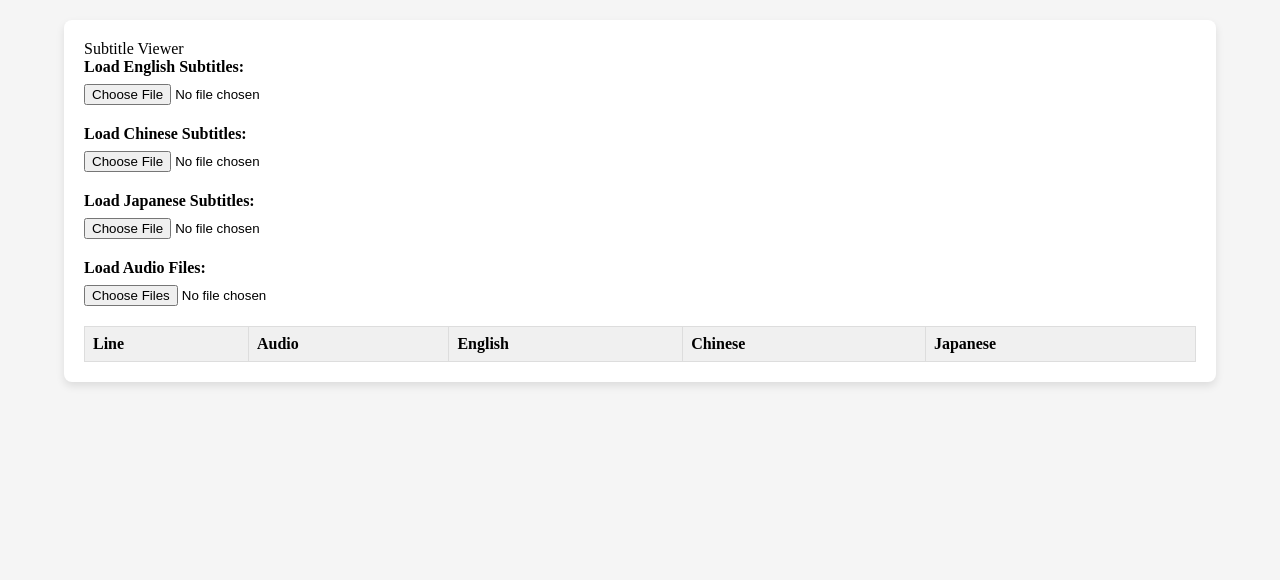
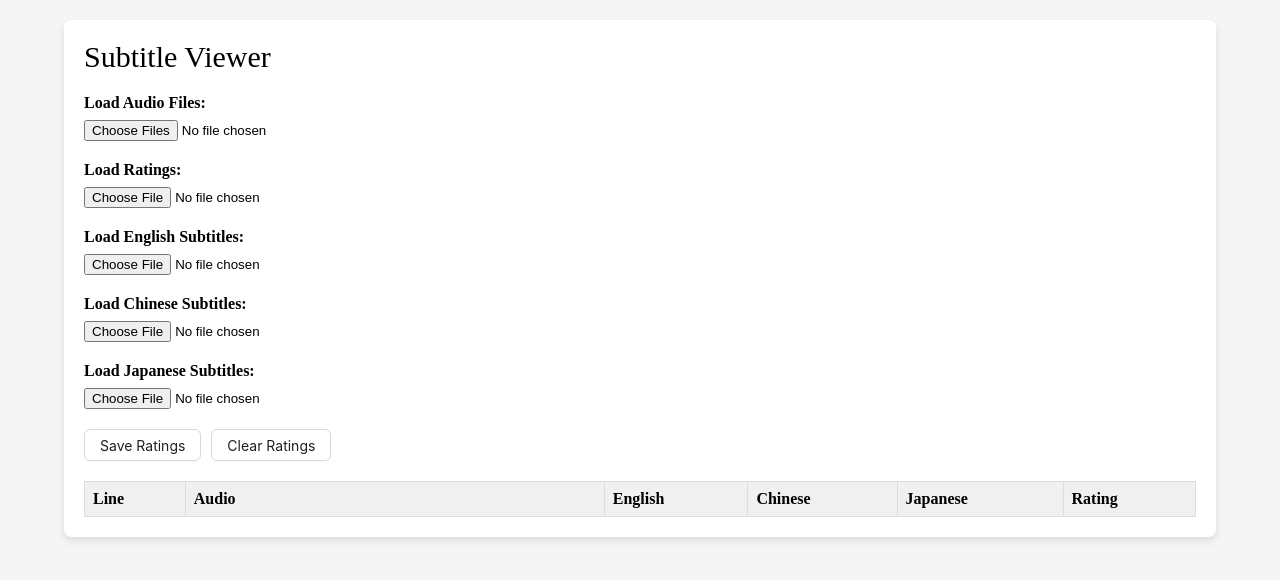
Before and after one commit to DAIMENGEN/subtitle-evaluation-system, a React (Vite) app: page / in a window 1280 px wide. Shown: the top 580 px of the page. Built offline with nearby package versions, Linux system fonts and the light colour scheme.

Commit message:
feat(audio-subtitle-viewer): 添加音频评分功能
- 新增评分按钮和清除评分按钮
- 增加评分输入框，可为每行音频评分
- 实现评分保存和加载功能
- 优化界面布局，调整表格列宽

```diff
--- a/src/components/audio-subtitle-viewer/audio-subtitle-viewer.scss
+++ b/src/components/audio-subtitle-viewer/audio-subtitle-viewer.scss
@@ -8,6 +8,11 @@
   margin-left: auto;
   margin-right: auto;
   margin-top: 20px;
+}
+
+.app h1 {
+  font-size: 30px;
+  margin-bottom: 20px;
 }
 
 .file-inputs label {
@@ -44,3 +49,7 @@ audio {
   width: 100%;
   max-width: 300px;
 }
+
+.operate-buttons {
+  margin-bottom: 20px;
+}
--- a/src/components/audio-subtitle-viewer/audio-subtitle-viewer.tsx
+++ b/src/components/audio-subtitle-viewer/audio-subtitle-viewer.tsx
@@ -1,11 +1,13 @@
 import "./audio-subtitle-viewer.scss";
-import React, {useState} from "react";
+import React, {useCallback, useState} from "react";
+import {Button} from "antd";
 
 export const AudioSubtitleViewer = () => {
     const [englishSubtitles, setEnglishSubtitles] = useState<string[]>([]);
     const [chineseSubtitles, setChineseSubtitles] = useState<string[]>([]);
     const [japaneseSubtitles, setJapaneseSubtitles] = useState<string[]>([]);
     const [audioFiles, setAudioFiles] = useState<File[]>([]);
+    const [ratings, setRatings] = useState<number[]>([]);
 
     const handleFileLoad = (event: React.ChangeEvent<HTMLInputElement>, setter: React.Dispatch<React.SetStateAction<string[]>>) => {
         const file = event.target.files?.[0];
@@ -24,13 +26,67 @@ export const AudioSubtitleViewer = () => {
         if (files) {
             const sortedFiles = Array.from(files).sort((a, b) => a.name.localeCompare(b.name)); // Sort by file name (date order assumed)
             setAudioFiles(sortedFiles);
+            setRatings(new Array(sortedFiles.length).fill(0)); // Initialize ratings
         }
     };
+
+    const handleRatingChange = (index: number, value: number) => {
+        const newRatings = [...ratings];
+        newRatings[index] = value;
+        setRatings(newRatings);
+    };
+
+    const handleSaveRatings = () => {
+        const content = ratings
+            .map(rating => `${rating}`) // Save with line number
+            .join("\n");
+        const blob = new Blob([content], {type: "text/plain"});
+        const link = document.createElement("a");
+        link.href = URL.createObjectURL(blob);
+        link.download = "ratings.txt";
+        link.click();
+    };
+
+    const handleLoadRatings = (event: React.ChangeEvent<HTMLInputElement>) => {
+        const file = event.target.files?.[0];
+        if (file) {
+            const reader = new FileReader();
+            reader.onload = () => {
+                const content = reader.result as string;
+                const loadedRatings = content.split("\n");
+                // Ensure all lines are updated, including undefined parts
+                const updatedRatings = new Array(
+                    Math.max(englishSubtitles.length, chineseSubtitles.length, japaneseSubtitles.length, loadedRatings.length)
+                ).fill(0);
+
+                for (let i = 0; i < loadedRatings.length; i++) {
+                    updatedRatings[i] = loadedRatings[i] || 0;
+                }
+                console.log("Loaded ratings:", updatedRatings)
+                setRatings(updatedRatings);
+            };
+            reader.readAsText(file);
+        }
+    };
+
+    const handleClearRatings = useCallback(() => {
+        const fileInput = document.getElementById('loadRatings') as HTMLInputElement;
+        setRatings(ratings => ratings.map(() => 0));
+        fileInput.value = "";
+    }, []);
 
     return (
         <div className="app">
             <h1>Subtitle Viewer</h1>
             <div className="file-inputs">
+                <div>
+                    <label htmlFor="audio">Load Audio Files:</label>
+                    <input type="file" id="audio" accept="audio/wav" multiple onChange={handleAudioFolderLoad}/>
+                </div>
+                <div>
+                    <label htmlFor="loadRatings">Load Ratings:</label>
+                    <input type="file" id="loadRatings" accept=".txt" onChange={handleLoadRatings}/>
+                </div>
                 <div>
                     <label htmlFor="english">Load English Subtitles:</label>
                     <input type="file" id="english" accept=".txt"
@@ -46,29 +102,30 @@ export const AudioSubtitleViewer = () => {
                     <input type="file" id="japanese" accept=".txt"
                            onChange={(e) => handleFileLoad(e, setJapaneseSubtitles)}/>
                 </div>
-                <div>
-                    <label htmlFor="audio">Load Audio Files:</label>
-                    <input type="file" id="audio" accept="audio/wav" multiple onChange={handleAudioFolderLoad}/>
-                </div>
+            </div>
+            <div className="operate-buttons">
+                <Button onClick={handleSaveRatings} style={{marginRight: "10px"}}>Save Ratings</Button>
+                <Button onClick={handleClearRatings} style={{marginRight: "10px"}}>Clear Ratings</Button>
             </div>
             <div className="subtitle-table">
                 <table>
                     <thead>
                     <tr>
                         <th>Line</th>
-                        <th>Audio</th>
+                        <th style={{minWidth: 200}}>Audio</th>
                         <th>English</th>
                         <th>Chinese</th>
                         <th>Japanese</th>
+                        <th>Rating</th>
                     </tr>
                     </thead>
                     <tbody>
                     {Array.from({
-                        length: Math.max(englishSubtitles.length, chineseSubtitles.length, japaneseSubtitles.length, audioFiles.length),
+                        length: Math.max(audioFiles.length, englishSubtitles.length, chineseSubtitles.length, japaneseSubtitles.length, ratings.length),
                     }).map((_, index) => (
                         <tr key={index}>
                             <td>{index + 1}</td>
-                            <td style={{minWidth: 300}}>
+                            <td>
                                 {audioFiles[index] ? (
                                     <audio controls>
                                         <source src={URL.createObjectURL(audioFiles[index])} type="audio/wav"/>
@@ -81,6 +138,15 @@ export const AudioSubtitleViewer = () => {
                             <td>{englishSubtitles[index] || "-"}</td>
                             <td>{chineseSubtitles[index] || "-"}</td>
                             <td>{japaneseSubtitles[index] || "-"}</td>
+                            <td>
+                                <input
+                                    type="number"
+                                    value={ratings[index] || 0}
+                                    min={0}
+                                    max={5}
+                                    onChange={(e) => handleRatingChange(index, parseInt(e.target.value) || 0)}
+                                />
+                            </td>
                         </tr>
                     ))}
                     </tbody>
@@ -88,4 +154,4 @@ export const AudioSubtitleViewer = () => {
             </div>
         </div>
     );
-}
+};
```
